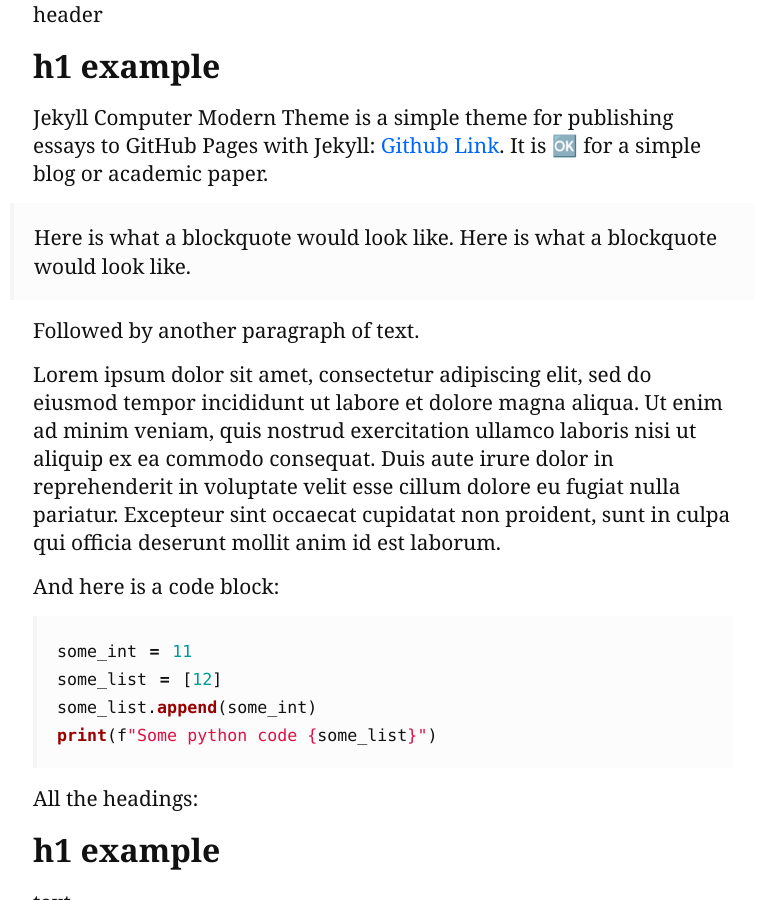
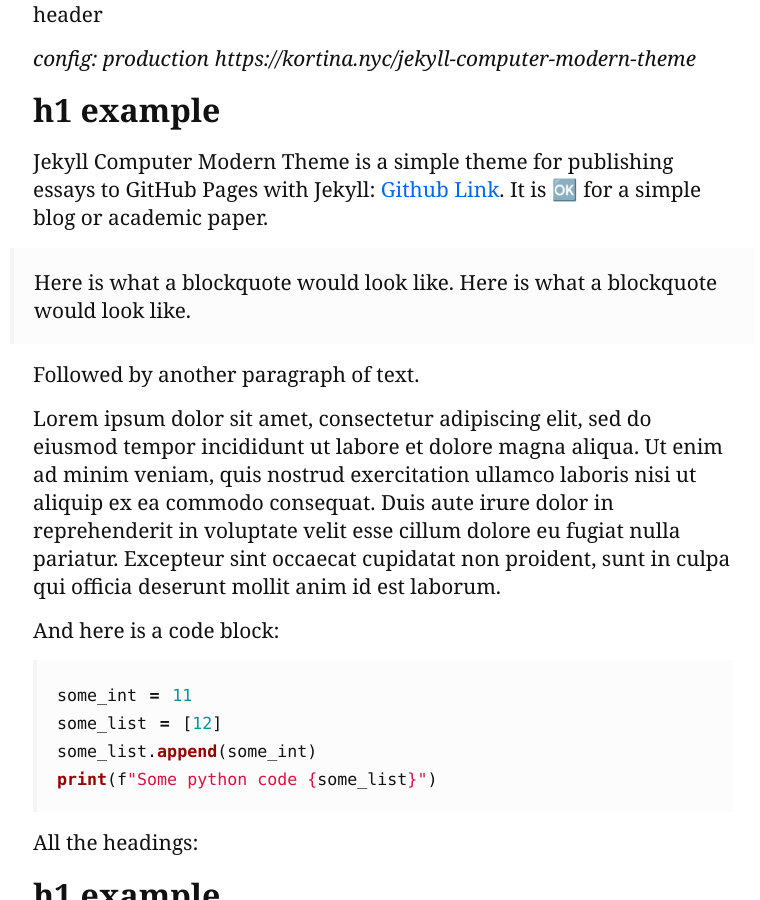
Before and after one commit to kortina/jekyll-computer-modern-theme, a Jekyll site: the page built from index.md, in a window 1280 px wide and 900 px high. Shown: the whole window, without its empty margins (257-1017 px from the left). Built offline with Jekyll 4.4.1, drawn with Linux system fonts in a browser that asks for light colours; some web fonts are replaced.

Commit message:
add site url prefixes

```diff
--- a/_config.yml
+++ b/_config.yml
@@ -1,20 +1,9 @@
 # Site settings
-title: Oakland Film Club
-tagline: "..."
-url: "http://oaklandfilmclub.com" # The base hostname & protocol for your site. Use it if you need absolute URL's
+title: Jekyll Computer Modern Theme
+tagline: '...'
+url: 'https://kortina.nyc/jekyll-computer-modern-theme' # The base hostname & protocol for your site. Use it if you need absolute URL's. This should NOT end in a `/` character
 permalink: /posts/:title/
-
-# Social
-socialimg: /img/social.jpg # be sure to change this image
-facebook: _
-twitter: _
-github: _
-googleplus: _
-instagram: _
-
-# Contact
-phone: "..." # This is my real number. You should text me.
-email: "..." # This is my real email address. Please don't email me.
+socialimg: ''
 
 exclude: [.scss, README.md, node_modules, gruntfile.js, package.json]
 future: true
--- a/_includes/head.html
+++ b/_includes/head.html
@@ -47,8 +47,8 @@
     type="text/css"
     href="https://cdn.rawgit.com/dreampulse/computer-modern-web-font/master/fonts.css"
   />
-  <link rel="stylesheet" href="/css/vendor/reset.css" />
-  <link rel="stylesheet" href="/css/vendor/syntax.css" />
-  <link rel="stylesheet" href="/css/app.css" />
+  <link rel="stylesheet" href="{{site.url}}/css/vendor/reset.css" />
+  <link rel="stylesheet" href="{{site.url}}/css/vendor/syntax.css" />
+  <link rel="stylesheet" href="{{site.url}}/css/app.css" />
   <!-- Put your fonts here -->
 </head>
--- a/index.md
+++ b/index.md
@@ -2,6 +2,9 @@
 layout: default
 title: 'Jekyll Computer Modern Theme'
 ---
+
+*config: {{jekyll.environment}} {{site.url}}*
+
 
 # h1 example
 
```
